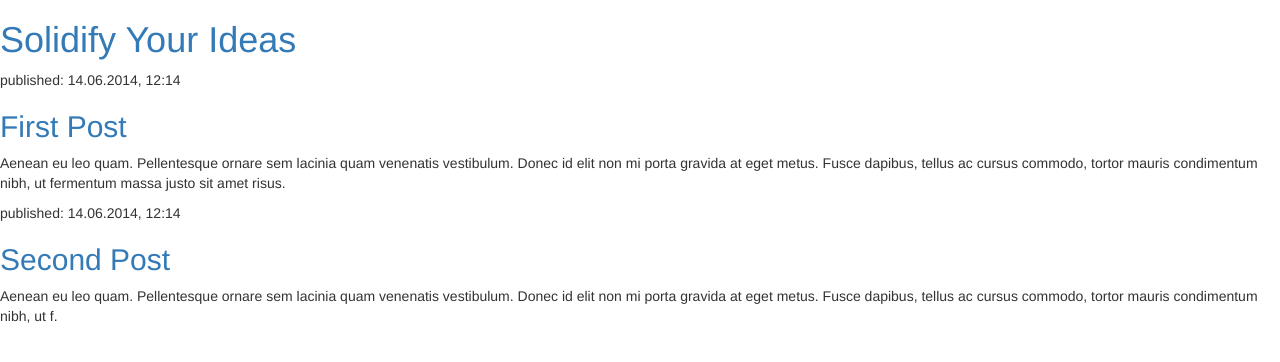
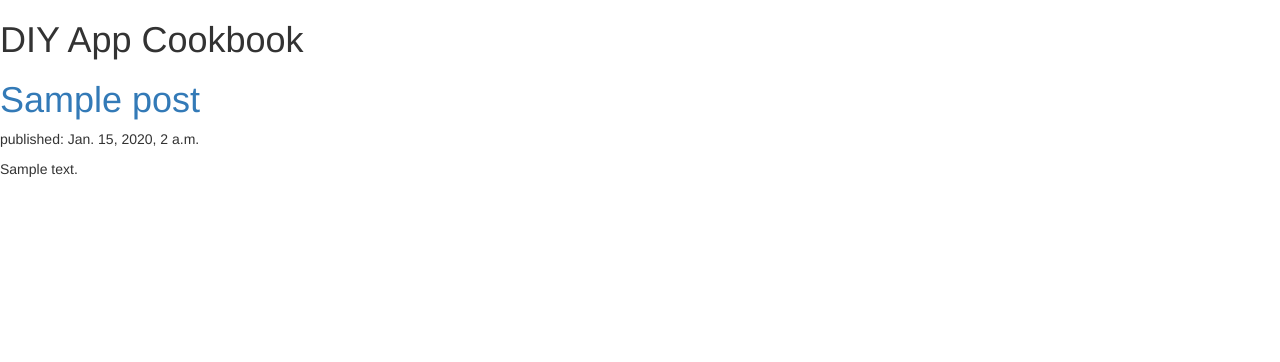
Before and after one commit to mtham8/bloggify, a Django app: template public/templates/public/post_list.html in a window 1280 px wide. Shown: the top 362 px of the page. Run offline with Django 3.2, Linux system fonts and the light colour scheme; the template is opened without the code that fills it: values that come from a table or form of the project are taken from there, others are empty; tables that the repository leaves empty hold one stand-in row (values such as "Sample post"); some libraries are stand-ins or nearby versions.

Commit message:
[feat] create html template

```diff
--- a/public/templates/public/post_list.html
+++ b/public/templates/public/post_list.html
@@ -2,24 +2,22 @@
 <html>
 <head>
   <meta charset="utf-8">
-  <title>Bloggify</title>
+  <title>DIY App</title>
   <link rel="stylesheet" href="https://maxcdn.bootstrapcdn.com/bootstrap/3.3.7/css/bootstrap.min.css" integrity="sha384-BVYiiSIFeK1dGmJRAkycuHAHRg32OmUcww7on3RYdg4Va+PmSTsz/K68vbdEjh4u" crossorigin="anonymous">
 </head>
 <body>
   <div>
-      <h1><a href="">Solidify Your Ideas</a></h1>
+      <h1>DIY App Cookbook</a></h1>
   </div>
 
-  <div>
-      <p>published: 14.06.2014, 12:14</p>
-      <h2><a href="">First Post</a></h2>
-      <p>Aenean eu leo quam. Pellentesque ornare sem lacinia quam venenatis vestibulum. Donec id elit non mi porta gravida at eget metus. Fusce dapibus, tellus ac cursus commodo, tortor mauris condimentum nibh, ut fermentum massa justo sit amet risus.</p>
-  </div>
+  {% for post in posts %}
+    <div>
+        <h1><a href="">{{ post.title }}</a></h1>
+        <p>published: {{ post.published_date }}</p>
+        <p>{{ post.text|linebreaksbr }}</p>
+    </div>
+  {% endfor %}
 
-  <div>
-      <p>published: 14.06.2014, 12:14</p>
-      <h2><a href="">Second Post</a></h2>
-      <p>Aenean eu leo quam. Pellentesque ornare sem lacinia quam venenatis vestibulum. Donec id elit non mi porta gravida at eget metus. Fusce dapibus, tellus ac cursus commodo, tortor mauris condimentum nibh, ut f.</p>
   </div>
 </body>
 </html>
--- a/public/views.py
+++ b/public/views.py
@@ -1,6 +1,10 @@
 from django.shortcuts import render
+from django.utils import timezone
+from .models import Post
 
 # Create your views here.
 
+# This is load up the static file to show the list of posts
 def post_list(request):
-  return render(request, 'public/post_list.html', {})
+  posts = Post.objects.filter(published_date__lte=timezone.now()).order_by('published_date')
+  return render(request, 'public/post_list.html', {'posts': posts})
```
